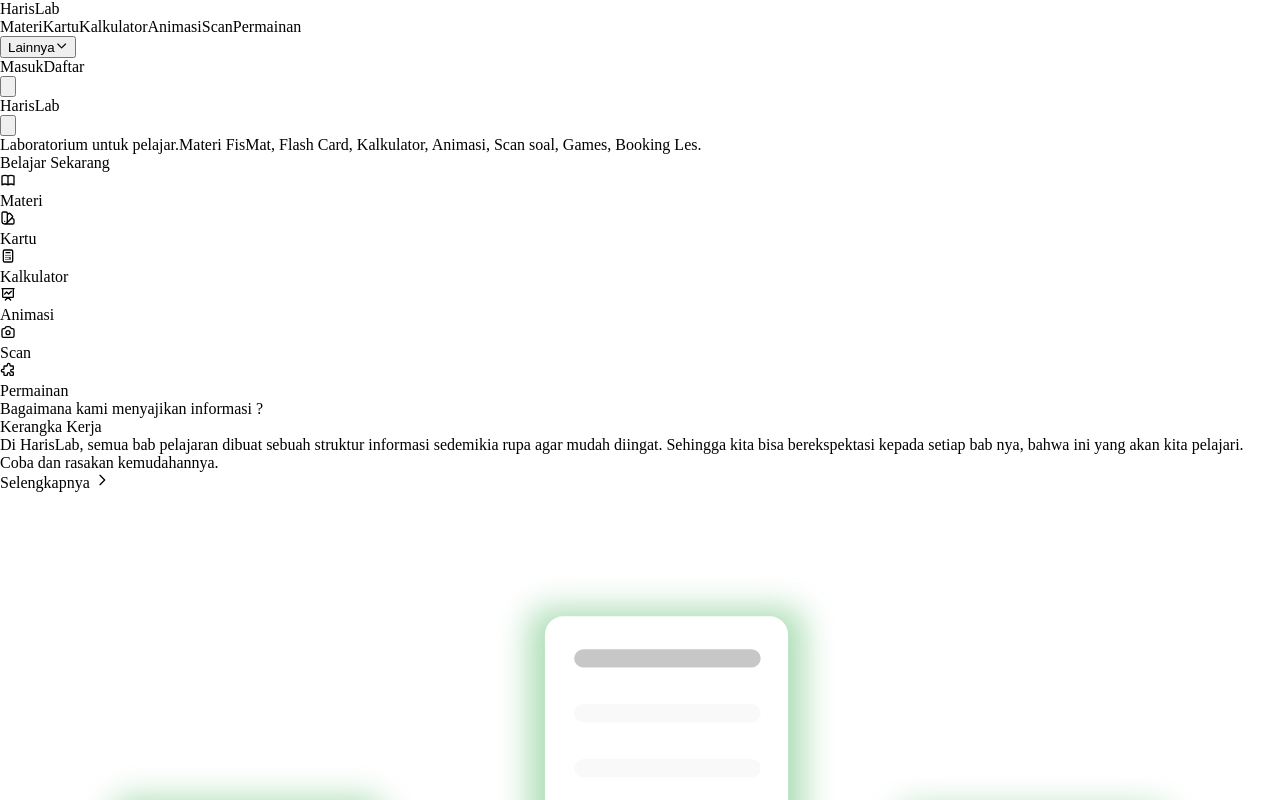
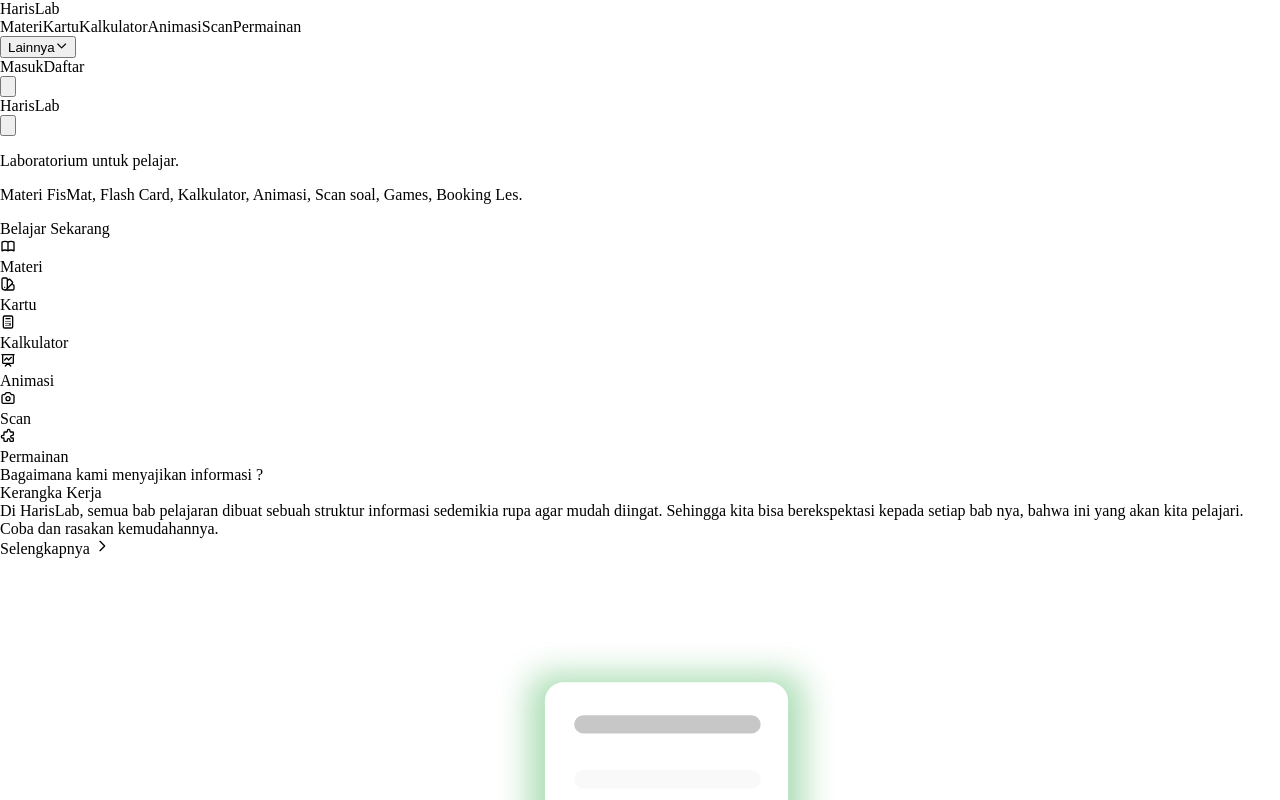
Before and after one commit to haris-laboratorium-indonesia/website, a Next.js app: page / in a window 1280 px wide. Shown: the top 800 px of the page. Built offline with nearby package versions, Linux system fonts and the light colour scheme.

Commit message:
fixing stupid ui

```diff
--- a/components/Icons.js
+++ b/components/Icons.js
@@ -5,7 +5,7 @@
     <main className="block">
       <Link href={to}>
         <a>
-          <div className="group flex justify-center h-15 w-15 lg:w-16 lg:h-16 rounded-xl p-3.5 bg-white bg-opacity-70 items-center transform hover:translate-y-0.5 -translate-y-0.5 transition duration-200 ease-in-out hover:shadow-none shadow-lg">
+          <div className="group flex justify-center h-15 w-15 lg:w-16 lg:h-16 rounded-xl p-3.5 bg-white bg-opacity-70 items-center transform hover:translate-y-0.5 -translate-y-0.5 transition duration-100 ease-in-out hover:shadow-none shadow-lg">
             {children}
           </div>
         </a>
--- a/pages/index.js
+++ b/pages/index.js
@@ -18,20 +18,19 @@
     <>
       {/* Hero */}
       <section className="flex justify-center bg-gradient-to-b from-gray-200 to-white">
-        <section className="grid max-w-4xl grid-cols-1 gap-5 py-10 mx-auto sm:grid-cols-2">
-          <article className="w-full px-5 py-3 lg:px-0 sm:py-10">
-            <div className="w-full text-4xl text-center lg:text-5xl sm:text-left font-inter">
-              <span className="block font-bold">
-                Laboratorium untuk pelajar.
-              </span>
-              <span className="text-lg sm:text-xl ">
-                Materi FisMat, Flash Card, Kalkulator, Animasi, Scan soal,
-                Games, Booking Les.
-              </span>
-            </div>
+        <section className="grid max-w-4xl grid-cols-1 gap-5 py-5 mx-auto sm:grid-cols-2">
+          <article className="w-full px-5 py-3 space-y-5 lg:px-0 sm:py-10 font-inter">
+            <p className="block text-4xl font-bold text-center sm:text-5xl sm:text-left">
+              Laboratorium untuk pelajar.
+            </p>
+            <p className="text-lg leading-tight text-center sm:text-xl sm:text-left">
+              Materi FisMat, Flash Card, Kalkulator, Animasi, Scan soal, Games,
+              Booking Les.
+            </p>
+
             <div className="flex justify-center mt-7 sm:justify-start">
               <Link href="/math/homeMath">
-                <a className="rounded-lg text-center  w-2/3 sm:w-1/2 px-5 py-3 sm:py-2.5 bg-blue-harislab text-white hover:bg-opacity-90  ">
+                <a className="rounded-lg text-center  w-2/3 sm:w-1/2 px-5 py-3 sm:py-2.5 bg-blue-harislab text-white hover:bg-opacity-85 transform -translate-y-0.5 hover:translate-y-0.5 shadow-lg hover:shadow-none transition duration-100 ">
                   Belajar Sekarang
                 </a>
               </Link>
```
